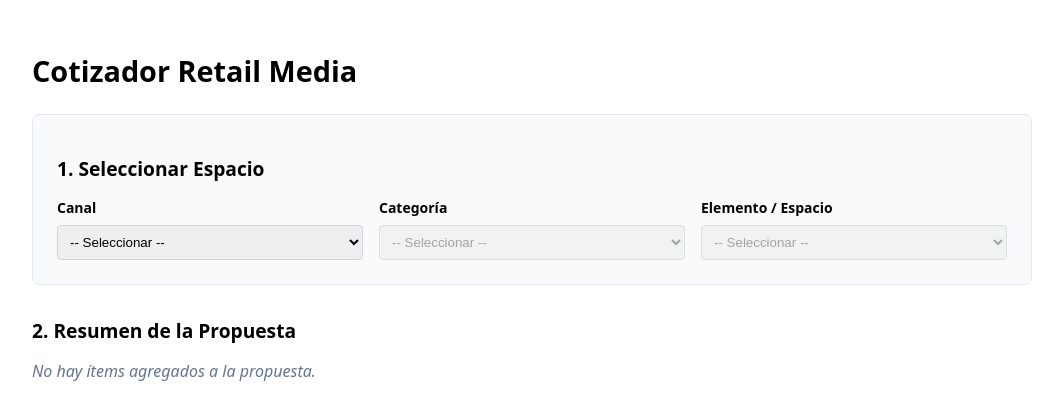
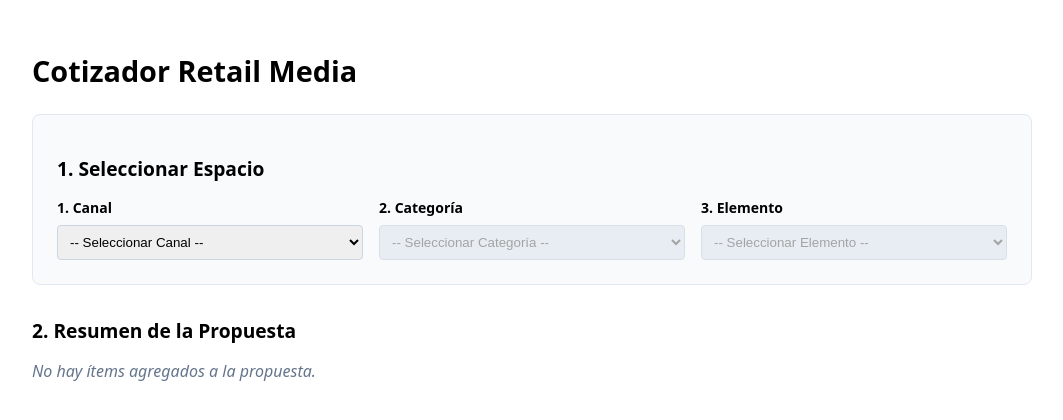
Before and after one commit to laureanochimento-art/crm_retail_media, a Next.js app: page /cotizador in a window 1280 px wide. Shown: the top 420 px of the page, without its empty margins (108-1171 px from the left). Built offline with nearby package versions, Linux system fonts and the light colour scheme.

Commit message:
Update page.tsx

```diff
--- a/app/cotizador/page.tsx
+++ b/app/cotizador/page.tsx
@@ -1,7 +1,7 @@
 'use client';
 
 import { useState } from 'react';
-import { CATALOGO_RETAIL_MEDIA, CategoriaCatalogo, ElementoCatalogo } from '../../data/catalogo';
+import { CATALOGO_RETAIL_MEDIA } from '../../data/catalogo';
 
 interface ItemCotizacion {
   id: string;
@@ -22,33 +22,37 @@ export default function CotizadorPage() {
   const [precioUnitario, setPrecioUnitario] = useState<number>(0);
   const [items, setItems] = useState<ItemCotizacion[]>([]);
 
-  // Filtrado dinámico del embudo
-  const canalSeleccionado = CATALOGO_RETAIL_MEDIA.find((c) => c.canal === canal);
-  const categoriasDisponibles: CategoriaCatalogo[] = canalSeleccionado ? canalSeleccionado.categorias : [];
-  const categoriaSeleccionada = categoriasDisponibles.find((cat) => cat.id === categoriaId);
-  const elementosDisponibles: ElementoCatalogo[] = categoriaSeleccionada ? categoriaSeleccionada.elementos : [];
-  const elementoSeleccionado = elementosDisponibles.find((el) => el.id === elementoId);
+  // Búsqueda del canal
+  const canalActual = CATALOGO_RETAIL_MEDIA.find((c) => c.canal === canal);
+  const categoriasDisponibles = canalActual ? canalActual.categorias : [];
 
-  const handleCanalChange = (nuevoCanal: 'ONLINE' | 'OFFLINE') => {
-    setCanal(nuevoCanal);
+  // Búsqueda de la categoría
+  const categoriaActual = categoriasDisponibles.find((cat) => cat.id === categoriaId);
+  const elementosDisponibles = categoriaActual ? categoriaActual.elementos : [];
+
+  // Búsqueda del elemento
+  const elementoActual = elementosDisponibles.find((el) => el.id === elementoId);
+
+  const handleCanalChange = (val: string) => {
+    setCanal(val as 'ONLINE' | 'OFFLINE' | '');
     setCategoriaId('');
     setElementoId('');
   };
 
-  const handleCategoriaChange = (nuevaCatId: string) => {
-    setCategoriaId(nuevaCatId);
+  const handleCategoriaChange = (val: string) => {
+    setCategoriaId(val);
     setElementoId('');
   };
 
   const agregarItem = () => {
-    if (!canal || !categoriaSeleccionada || !elementoSeleccionado || cantidad <= 0) return;
+    if (!canal || !categoriaActual || !elementoActual || cantidad <= 0) return;
 
     const nuevoItem: ItemCotizacion = {
       id: crypto.randomUUID(),
       canal,
-      categoria: categoriaSeleccionada.nombre,
-      elemento: elementoSeleccionado.nombre,
-      especificaciones: elementoSeleccionado.especificaciones,
+      categoria: categoriaActual.nombre,
+      elemento: elementoActual.nombre,
+      especificaciones: elementoActual.especificaciones,
       cantidad,
       precioUnitario,
       subtotal: cantidad * precioUnitario,
@@ -61,7 +65,7 @@ export default function CotizadorPage() {
   };
 
   const eliminarItem = (id: string) => {
-    setItems(items.filter((item) => item.id !== id));
+    setItems(items.filter((i) => i.id !== id));
   };
 
   const totalCotizacion = items.reduce((acc, curr) => acc + curr.subtotal, 0);
@@ -70,48 +74,50 @@ export default function CotizadorPage() {
     <div style={{ padding: '2rem', fontFamily: 'system-ui, sans-serif', maxWidth: '1000px', margin: '0 auto' }}>
       <h1 style={{ fontSize: '1.8rem', marginBottom: '1.5rem', fontWeight: 'bold' }}>Cotizador Retail Media</h1>
 
-      {/* EMBUDO DE SELECCIÓN */}
       <div style={{ border: '1px solid #e2e8f0', padding: '1.5rem', borderRadius: '8px', marginBottom: '2rem', backgroundColor: '#f8fafc' }}>
         <h2 style={{ fontSize: '1.2rem', fontWeight: '600', marginBottom: '1rem' }}>1. Seleccionar Espacio</h2>
 
-        <div style={{ display: 'grid', gridTemplateColumns: 'repeat(auto-fit, minmax(200px, 1fr))', gap: '1rem' }}>
+        <div style={{ display: 'grid', gridTemplateColumns: 'repeat(auto-fit, minmax(220px, 1fr))', gap: '1rem' }}>
+          {/* PASO 1: CANAL */}
           <div>
-            <label style={{ display: 'block', fontSize: '0.875rem', fontWeight: '600', marginBottom: '0.5rem' }}>Canal</label>
+            <label style={{ display: 'block', fontSize: '0.875rem', fontWeight: '600', marginBottom: '0.5rem' }}>1. Canal</label>
             <select
               value={canal}
-              onChange={(e) => handleCanalChange(e.target.value as 'ONLINE' | 'OFFLINE')}
+              onChange={(e) => handleCanalChange(e.target.value)}
               style={{ width: '100%', padding: '0.5rem', borderRadius: '4px', border: '1px solid #cbd5e1' }}
             >
-              <option value="">-- Seleccionar --</option>
+              <option value="">-- Seleccionar Canal --</option>
               <option value="ONLINE">Online (E-Commerce)</option>
               <option value="OFFLINE">Offline (In Store)</option>
             </select>
           </div>
 
+          {/* PASO 2: CATEGORÍA */}
           <div>
-            <label style={{ display: 'block', fontSize: '0.875rem', fontWeight: '600', marginBottom: '0.5rem' }}>Categoría</label>
+            <label style={{ display: 'block', fontSize: '0.875rem', fontWeight: '600', marginBottom: '0.5rem' }}>2. Categoría</label>
             <select
               value={categoriaId}
               onChange={(e) => handleCategoriaChange(e.target.value)}
               disabled={!canal}
-              style={{ width: '100%', padding: '0.5rem', borderRadius: '4px', border: '1px solid #cbd5e1' }}
+              style={{ width: '100%', padding: '0.5rem', borderRadius: '4px', border: '1px solid #cbd5e1', backgroundColor: !canal ? '#e2e8f0' : '#fff' }}
             >
-              <option value="">-- Seleccionar --</option>
+              <option value="">-- Seleccionar Categoría --</option>
               {categoriasDisponibles.map((cat) => (
                 <option key={cat.id} value={cat.id}>{cat.nombre}</option>
               ))}
             </select>
           </div>
 
+          {/* PASO 3: ELEMENTO */}
           <div>
-            <label style={{ display: 'block', fontSize: '0.875rem', fontWeight: '600', marginBottom: '0.5rem' }}>Elemento / Espacio</label>
+            <label style={{ display: 'block', fontSize: '0.875rem', fontWeight: '600', marginBottom: '0.5rem' }}>3. Elemento</label>
             <select
               value={elementoId}
               onChange={(e) => setElementoId(e.target.value)}
               disabled={!categoriaId}
-              style={{ width: '100%', padding: '0.5rem', borderRadius: '4px', border: '1px solid #cbd5e1' }}
+              style={{ width: '100%', padding: '0.5rem', borderRadius: '4px', border: '1px solid #cbd5e1', backgroundColor: !categoriaId ? '#e2e8f0' : '#fff' }}
             >
-              <option value="">-- Seleccionar --</option>
+              <option value="">-- Seleccionar Elemento --</option>
               {elementosDisponibles.map((el) => (
                 <option key={el.id} value={el.id}>{el.nombre}</option>
               ))}
@@ -119,10 +125,10 @@ export default function CotizadorPage() {
           </div>
         </div>
 
-        {elementoSeleccionado && (
-          <div style={{ marginTop: '1rem', padding: '1rem', backgroundColor: '#ffffff', borderRadius: '6px', border: '1px solid #e2e8f0' }}>
-            <p style={{ margin: '0 0 0.5rem 0', fontSize: '0.875rem', color: '#475569' }}>
-              <strong>Especificaciones:</strong> {elementoSeleccionado.especificaciones}
+        {elementoActual && (
+          <div style={{ marginTop: '1.5rem', padding: '1rem', backgroundColor: '#ffffff', borderRadius: '6px', border: '1px solid #cbd5e1' }}>
+            <p style={{ margin: '0 0 0.5rem 0', fontSize: '0.875rem', color: '#334155' }}>
+              <strong>Especificaciones:</strong> {elementoActual.especificaciones}
             </p>
             <div style={{ display: 'flex', gap: '1rem', marginTop: '0.75rem', alignItems: 'flex-end', flexWrap: 'wrap' }}>
               <div>
@@ -131,7 +137,7 @@ export default function CotizadorPage() {
                   type="number"
                   min="1"
                   value={cantidad}
-                  onChange={(e) => setCantidad(Number(e.target.value))}
+                  onChange={(e) => setCantidad(Math.max(1, Number(e.target.value)))}
                   style={{ width: '80px', padding: '0.4rem', borderRadius: '4px', border: '1px solid #cbd5e1' }}
                 />
               </div>
@@ -156,7 +162,6 @@ export default function CotizadorPage() {
         )}
       </div>
 
-      {/* RESUMEN DE LA COTIZACIÓN */}
       <div>
         <h2 style={{ fontSize: '1.2rem', fontWeight: '600', marginBottom: '1rem' }}>2. Resumen de la Propuesta</h2>
         {items.length === 0 ? (
@@ -166,7 +171,7 @@ export default function CotizadorPage() {
             <thead>
               <tr style={{ backgroundColor: '#f1f5f9', borderBottom: '2px solid #cbd5e1' }}>
                 <th style={{ padding: '0.75rem' }}>Canal</th>
-                <th style={{ padding: '0.75rem' }}>Espacio / Categoría</th>
+                <th style={{ padding: '0.75rem' }}>Espacio</th>
                 <th style={{ padding: '0.75rem' }}>Especificaciones</th>
                 <th style={{ padding: '0.75rem' }}>Cant.</th>
                 <th style={{ padding: '0.75rem' }}>Precio U.</th>
```
